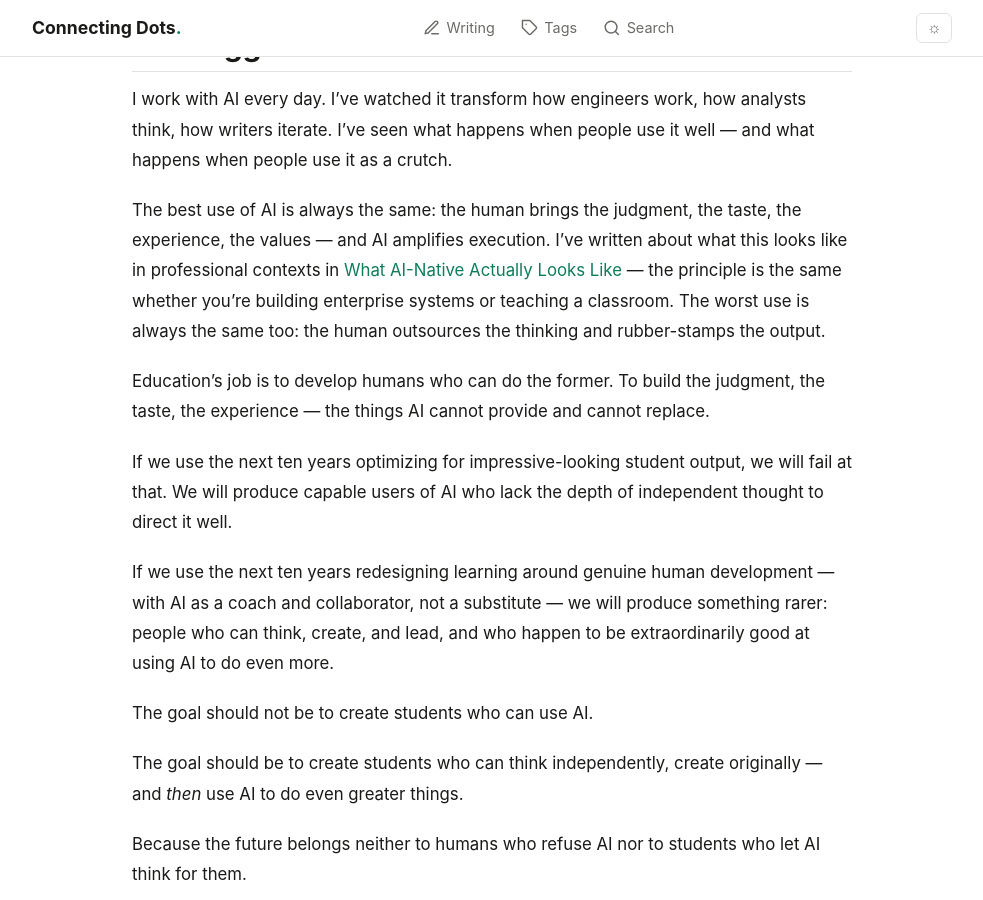
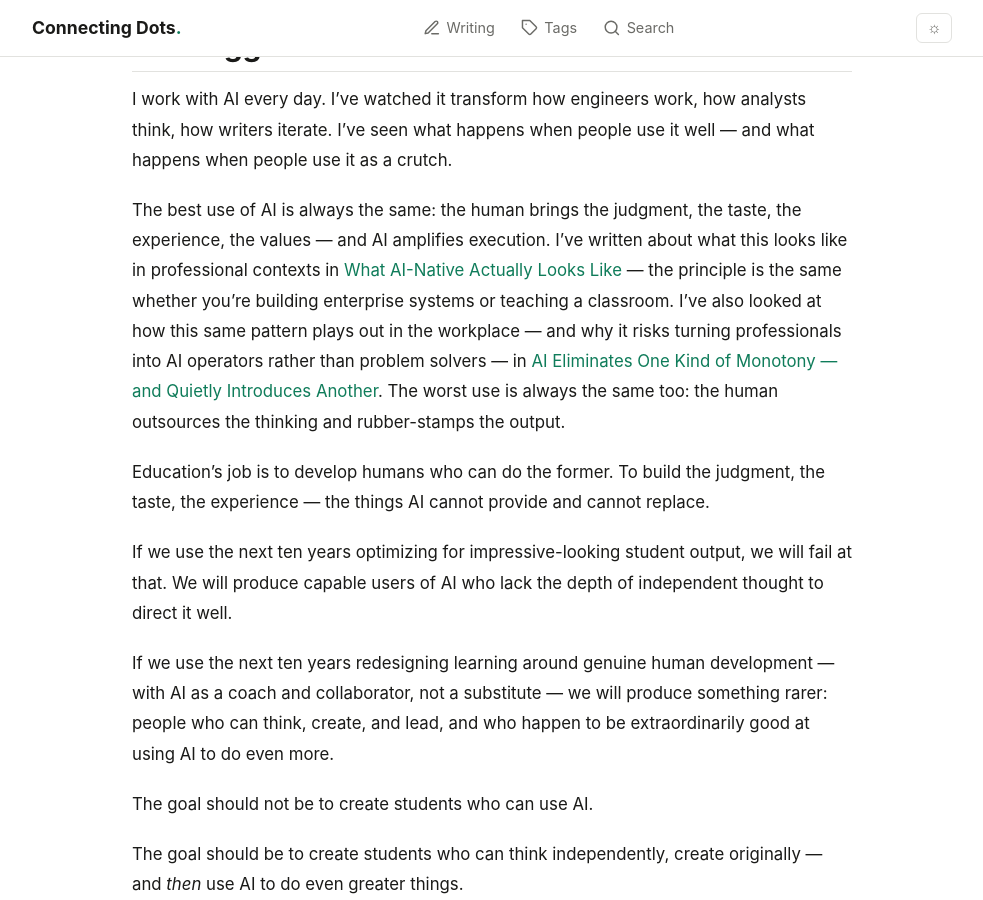
Before and after one commit to SriharshaCR/blogs, a Jekyll site: the page built from _posts/2026-07-29-When-AI-Does-Your-Homework.md, in a window 1280 px wide and 900 px high, scrolled down 6074 px. Shown: the whole window, without its empty margins (148-1131 px from the left). Built offline with Jekyll 4.4.1, drawn with Linux system fonts in a browser that asks for light colours.

Commit message:
cross-link: add backlink to business-monotony from When AI Does the Homework

```diff
--- a/_posts/2026-07-29-When-AI-Does-Your-Homework.md
+++ b/_posts/2026-07-29-When-AI-Does-Your-Homework.md
@@ -108,7 +108,7 @@ And one more thing: students should be taught what AI actually is — where it's
 
 I work with AI every day. I've watched it transform how engineers work, how analysts think, how writers iterate. I've seen what happens when people use it well — and what happens when people use it as a crutch.
 
-The best use of AI is always the same: the human brings the judgment, the taste, the experience, the values — and AI amplifies execution. I've written about what this looks like in professional contexts in [What AI-Native Actually Looks Like](/enterprises-ai-playbook/what-ai-native-looks-like/) — the principle is the same whether you're building enterprise systems or teaching a classroom. The worst use is always the same too: the human outsources the thinking and rubber-stamps the output.
+The best use of AI is always the same: the human brings the judgment, the taste, the experience, the values — and AI amplifies execution. I've written about what this looks like in professional contexts in [What AI-Native Actually Looks Like](/enterprises-ai-playbook/what-ai-native-looks-like/) — the principle is the same whether you're building enterprise systems or teaching a classroom. I've also looked at how this same pattern plays out in the workplace — and why it risks turning professionals into AI operators rather than problem solvers — in [AI Eliminates One Kind of Monotony — and Quietly Introduces Another](/blogs/business-monotony/). The worst use is always the same too: the human outsources the thinking and rubber-stamps the output.
 
 Education's job is to develop humans who can do the former. To build the judgment, the taste, the experience — the things AI cannot provide and cannot replace.
 
```
